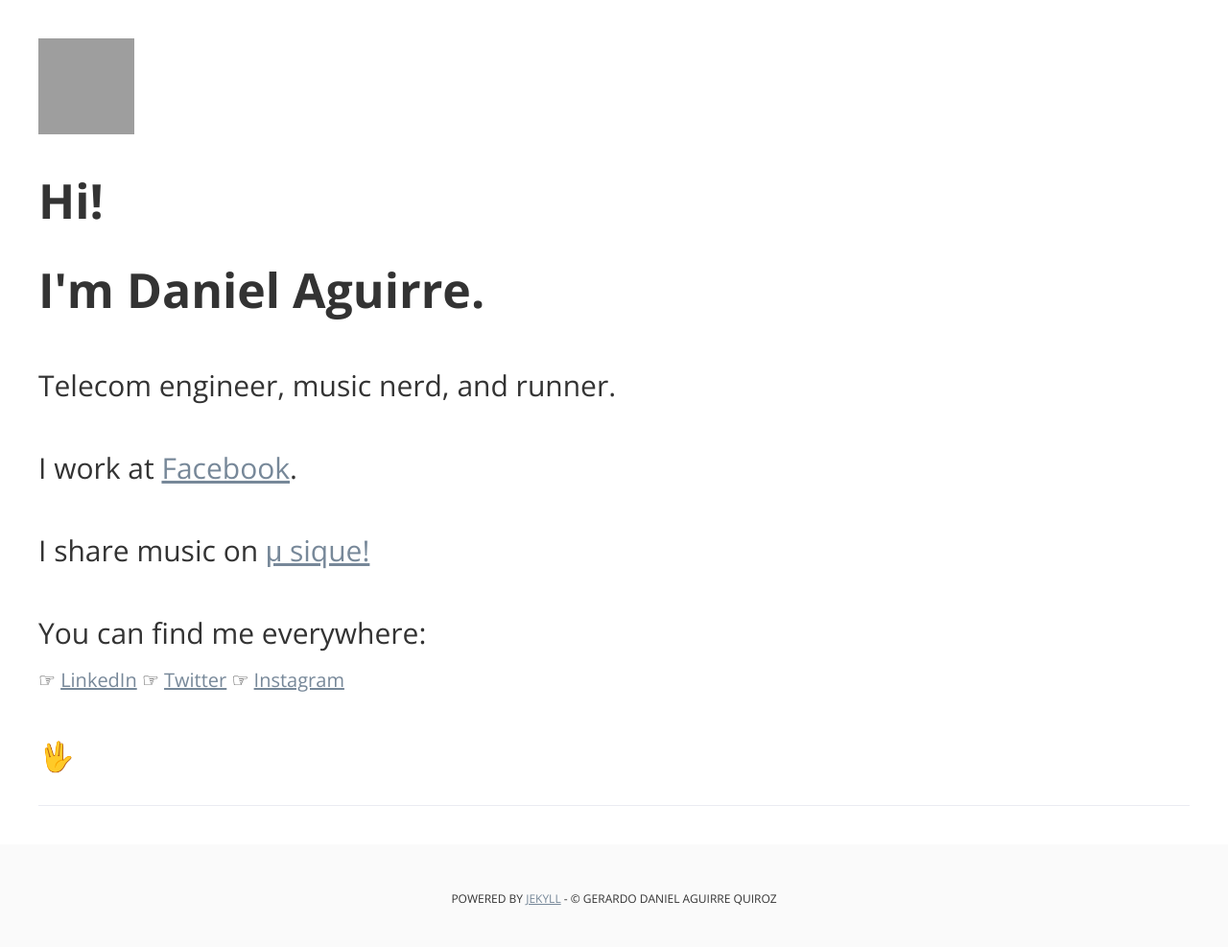
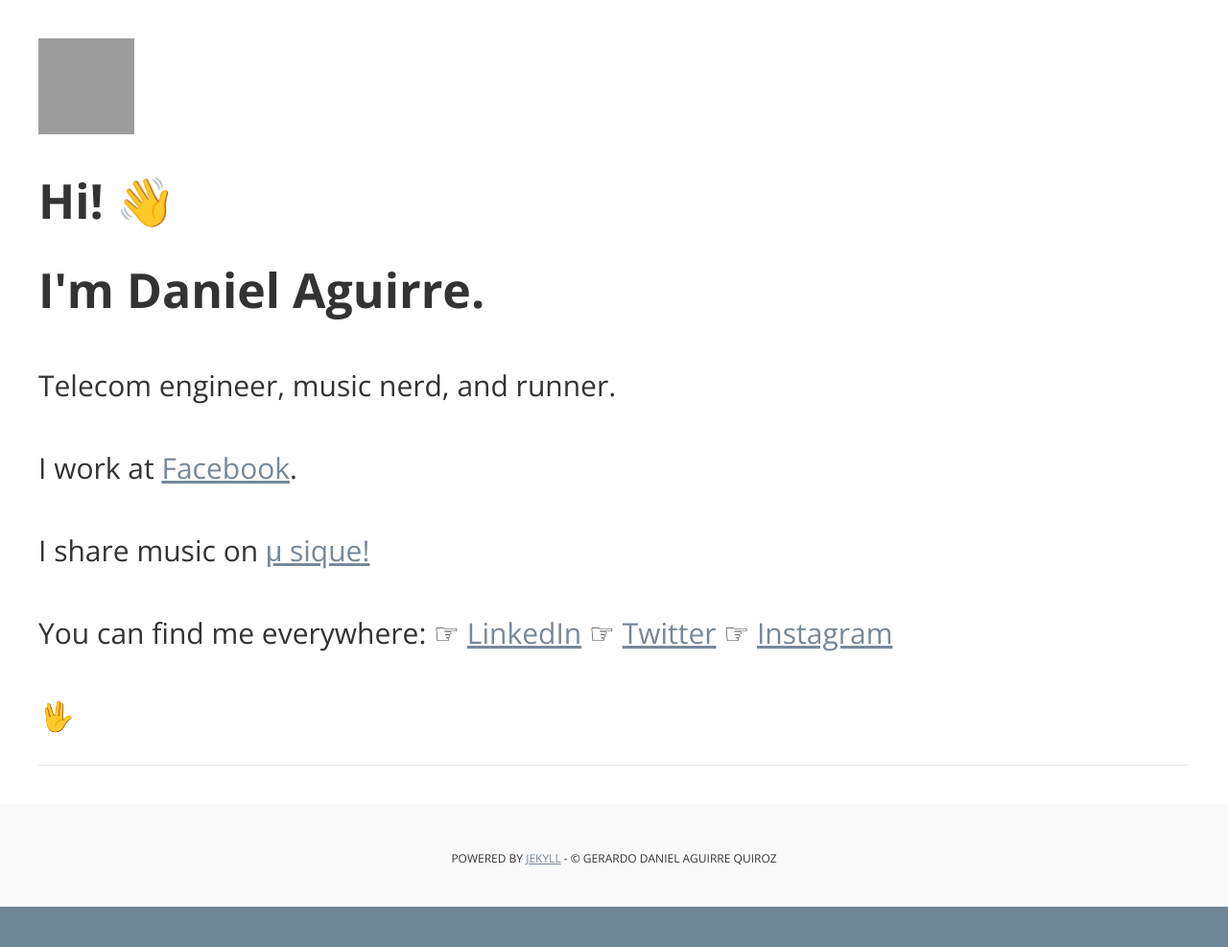
Before and after one commit to gdaq/gdaq.github.io, a Jekyll site: the page built from index.html, in a window 1280 px wide. Shown: the whole page at 96% size. Built offline with Jekyll 4.4.1, drawn with Linux system fonts in a browser that asks for light colours; the list of posts is cut into pages by our own code; after the commit the page ends 945 px from its top, so only the background shows below that; grey boxes are pictures that could not be loaded.

Commit message:
Update default.html

```diff
--- a/_layouts/default.html
+++ b/_layouts/default.html
@@ -74,19 +74,19 @@
           <h1 class="title"><a href="http://gdaq.me" title="Back to Homepage"><img src="http://i.imgur.com/6bqaY9d.jpg?1" width="100" height="100"alt="logo" title="GDAQ" /></a></h1>
        	<p></p>
         <nav class="navigation">
-       	  <h1>Hi!</h1>
+       	  <h1>Hi! 👋</h1>
 		<h1>I'm Daniel Aguirre.</h1>
           		<h3>Telecom engineer, music nerd, and runner.</h3>
 	  		<h3>I work at <a href="https://connectivity.fb.com">Facebook</a>.</h3>
           		<h3>I share music on <a href="http://mu-sique.com">μ sique!</a></h3>
-			<h3>You can find me everywhere:</h3>
-			<span align="left">☞ <a target="_blank" href="https://www.linkedin.com/in/gerardodanielaguirre/">LinkedIn</a></span>
+			<h3>You can find me everywhere: <span align="left">☞ <a target="_blank" href="https://www.linkedin.com/in/gerardodanielaguirre/">LinkedIn</a></span>
           {% if site.twitter %}
           <span align="center">☞ <a target="_blank" href="http://twitter.com/{{ site.twitter }}">Twitter</a></span>
           {% endif %}
           {% if site.instagram %}
           <span align="right">☞ <a target="_blank" href="http://instagram.com/{{ site.instagram }}">Instagram</a></span>
-          {% endif %}
+          {% endif %}</h3>
+
 			<h3>🖖</h3>
           <p></p>
 	<p></p>
```
